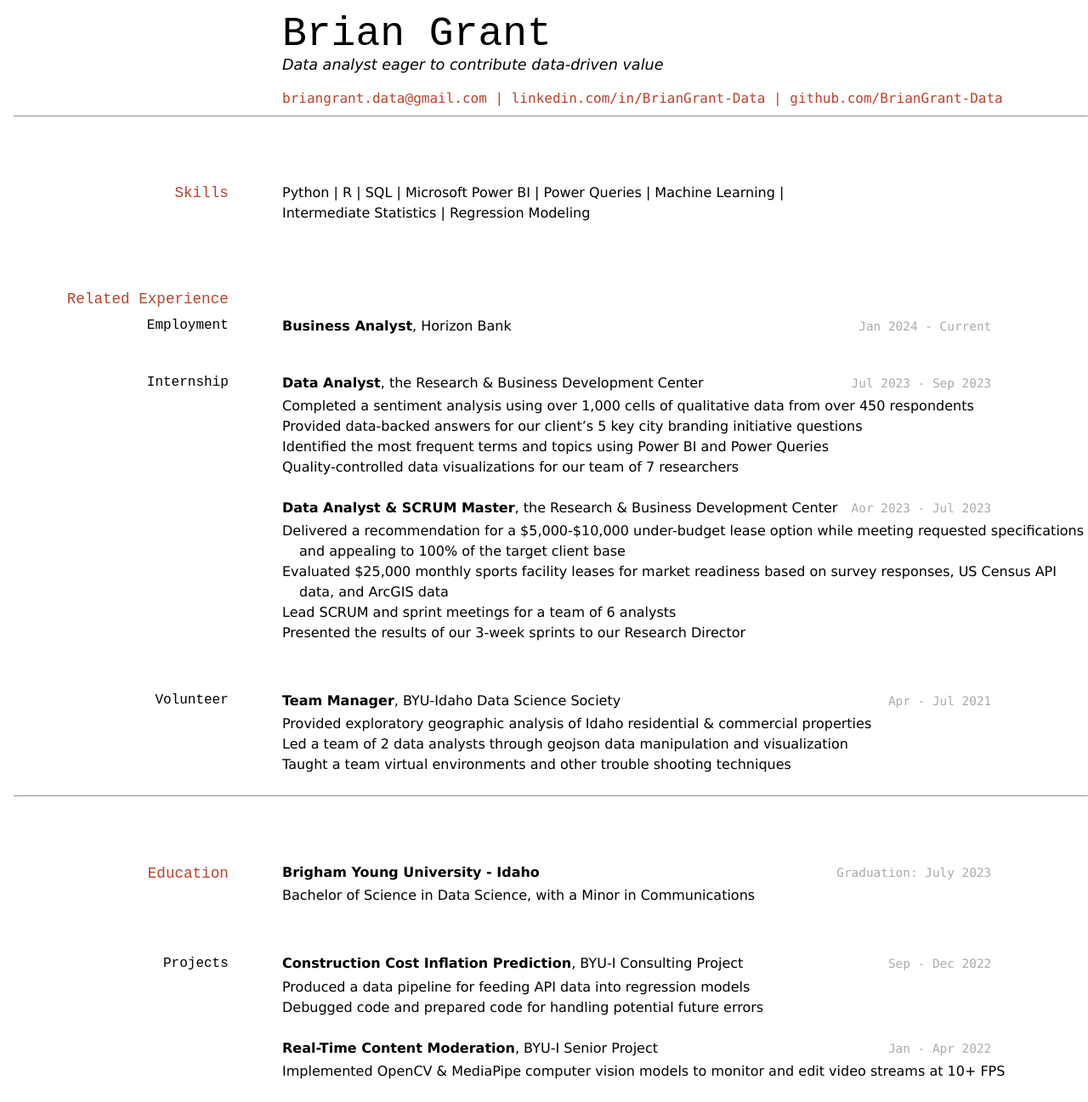
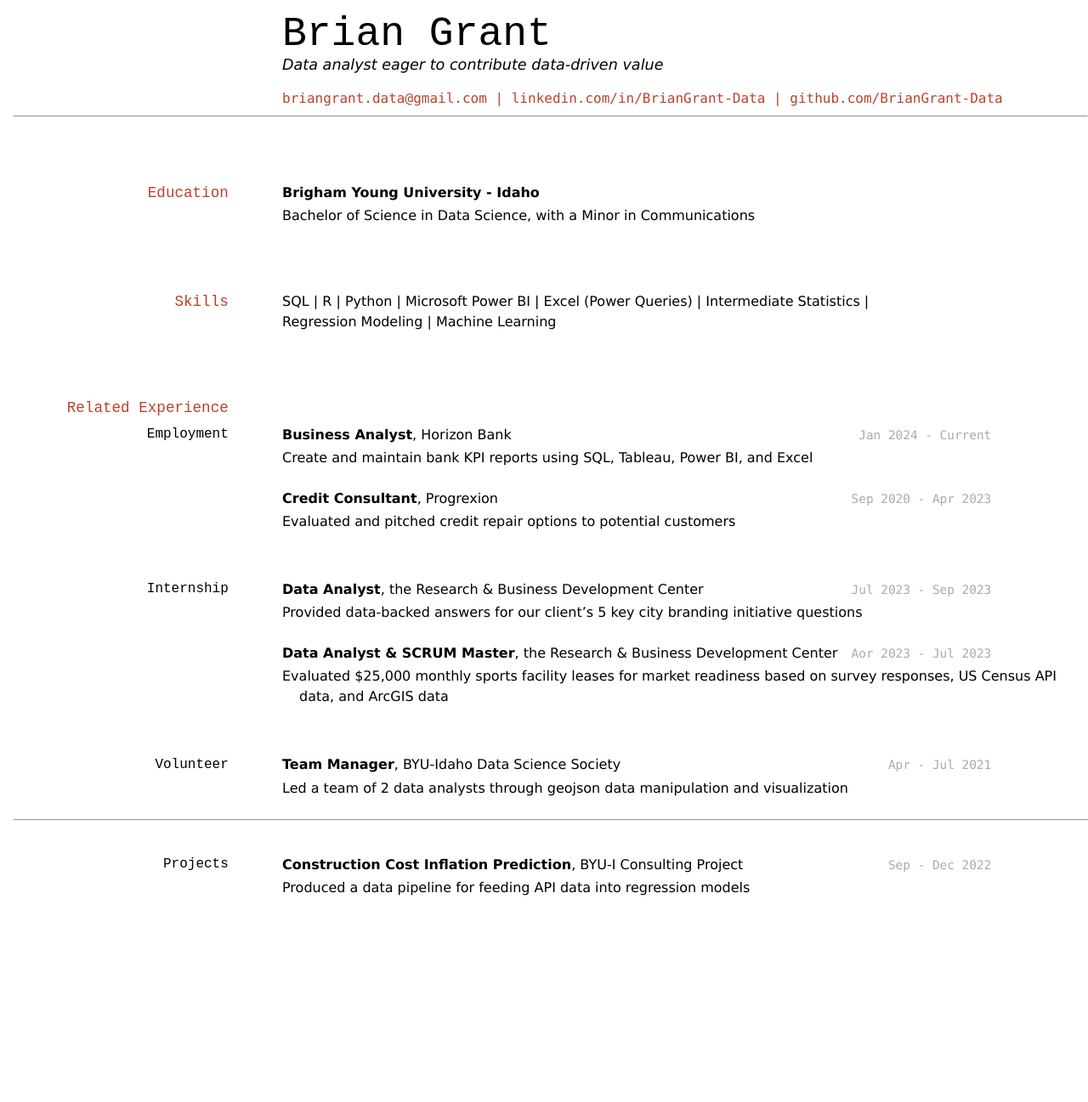
Before and after one commit to BrianGrant-Data/Resume, a Jekyll site: the page built from docs/index.md, in a window 1280 px wide. Shown: the whole page at 85% size. Built offline with Jekyll 4.4.1, drawn with Linux system fonts in a browser that asks for light colours; after the commit the page ends 1081 px from its top, so only the background shows below that.

Commit message:
Update index.md

```diff
--- a/docs/index.md
+++ b/docs/index.md
@@ -16,54 +16,43 @@
 
 
 ---
+## Education
+__Brigham Young University - Idaho__
+- Bachelor of Science in Data Science, with a Minor in Communications
+
 ## Skills
-Python | R | SQL | Microsoft Power BI | Power Queries | Machine Learning | Intermediate Statistics | Regression Modeling
+SQL | R | Python | Microsoft Power BI | Excel (Power Queries) | Intermediate Statistics | Regression Modeling | Machine Learning
 
 ## Related Experience
 
 ### Employment
 `Jan 2024 - Current`
 __Business Analyst__, Horizon Bank
+- Create and maintain bank KPI reports using SQL, Tableau, Power BI, and Excel
+
+`Sep 2020 - Apr 2023`
+__Credit Consultant__, Progrexion
+- Evaluated and pitched credit repair options to potential customers
 
 ### Internship
 `Jul 2023 - Sep 2023`
 __Data Analyst__, the Research & Business Development Center
-- Completed a sentiment analysis using over 1,000 cells of qualitative data from over 450 respondents
 - Provided data-backed answers for our client's 5 key city branding initiative questions
-- Identified the most frequent terms and topics using Power BI and Power Queries
-- Quality-controlled data visualizations for our team of 7 researchers
 
 `Aor 2023 - Jul 2023`
 __Data Analyst & SCRUM Master__, the Research & Business Development Center
-- Delivered a recommendation for a $5,000-$10,000 under-budget lease option while meeting requested specifications and appealing to 100% of the target client base
 - Evaluated $25,000 monthly sports facility leases for market readiness based on survey responses, US Census API data, and ArcGIS data
-- Lead SCRUM and sprint meetings for a team of 6 analysts
-- Presented the results of our 3-week sprints to our Research Director
-
 
 ### Volunteer
 `Apr - Jul 2021`
 __Team Manager__, BYU-Idaho Data Science Society
-- Provided exploratory geographic analysis of Idaho residential & commercial properties
 - Led a team of 2 data analysts through geojson data manipulation and visualization
-- Taught a team virtual environments and other trouble shooting techniques
 
 
 ---
-
-
-## Education
-`Graduation: July 2023`
-__Brigham Young University - Idaho__
-- Bachelor of Science in Data Science, with a Minor in Communications
 
 
 ### Projects
 `Sep - Dec 2022`
 __Construction Cost Inflation Prediction__, BYU-I Consulting Project
 - Produced a data pipeline for feeding API data into regression models
-- Debugged code and prepared code for handling potential future errors
-
-`Jan - Apr 2022`
-__Real-Time Content Moderation__, BYU-I Senior Project
-- Implemented OpenCV & MediaPipe computer vision models to monitor and edit video streams at 10+ FPS
```
